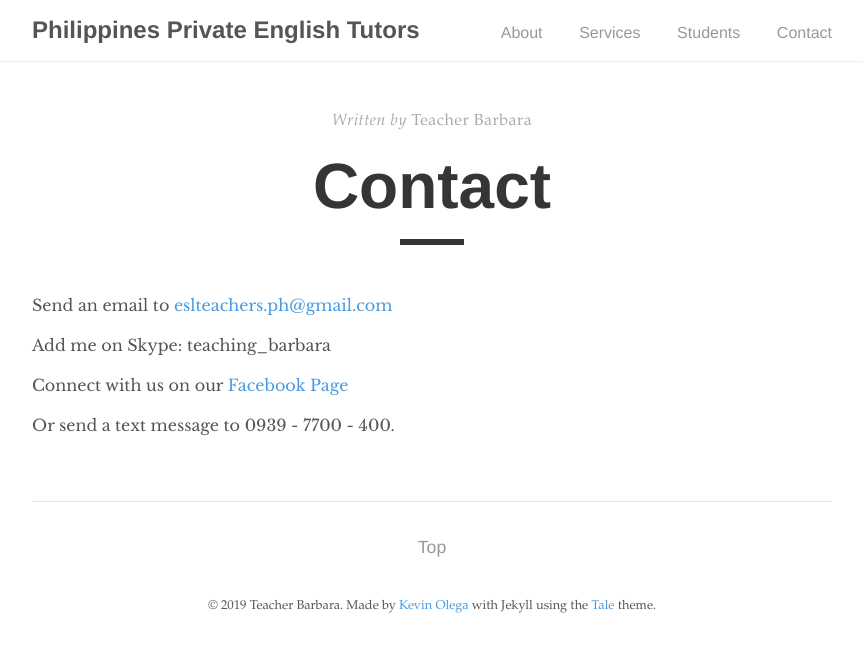
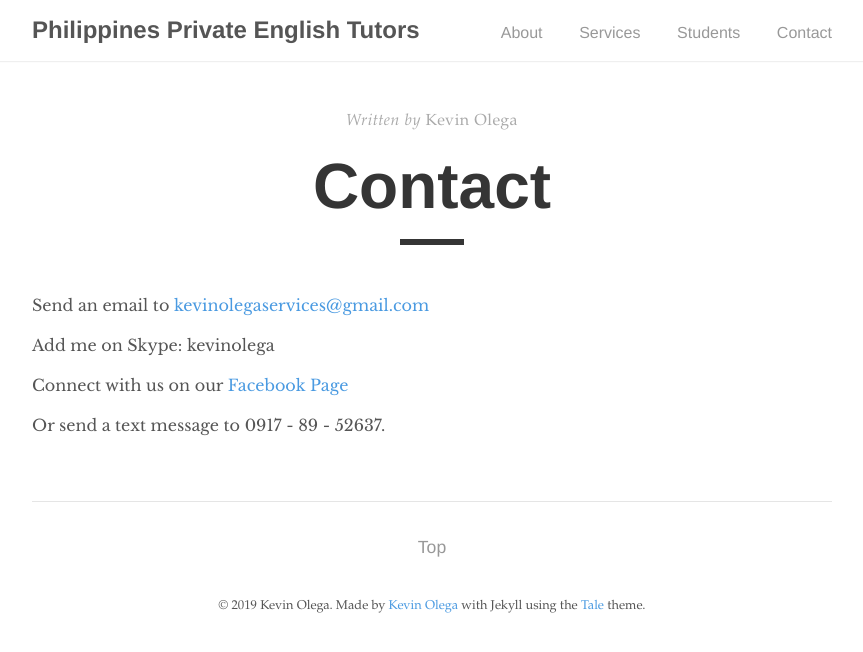
Before and after one commit to kevinolega/philippinesprivateenglishtutors, a Jekyll site: the page built from contact.md, in a window 1280 px wide. Shown: the top 652 px of the page, without its empty margins (208-1071 px from the left). Built offline with Jekyll 4.4.1, drawn with Linux system fonts in a browser that asks for light colours.

Commit message:
kevin is taking over this site

```diff
--- a/_config.yml
+++ b/_config.yml
@@ -6,7 +6,7 @@
 
 # Author
 author:
-  name:         Teacher Barbara
+  name:         Kevin Olega
   url:          http://kevinolega.com/now
   email:        kevinolega@gmail.com
 
--- a/contact.md
+++ b/contact.md
@@ -1,14 +1,14 @@
 ---
 layout: post
 title: "Contact"
-author: "Teacher Barbara"
+author: "Kevin Olega"
 permalink: /contact/
 ---
 
-Send an email to [eslteachers.ph@gmail.com](mailto:eslteachers.ph@gmail.com)
+Send an email to [kevinolegaservices@gmail.com](mailto:kevinolegaservices@gmail.com)
 
-Add me on Skype: teaching_barbara
+Add me on Skype: kevinolega
 
-Connect with us on our [Facebook Page](https://www.facebook.com/PhilippinesPrivateEnglishTutors/)
+Connect with us on our [Facebook Page](https://www.facebook.com/callcentertrainingtips/)
 
-Or send a text message to 0939 - 7700 - 400.
+Or send a text message to 0917 - 89 - 52637.
```
Also changed, not shown: services.md (+1 -1 lines), students.md (+1 -1 lines).
